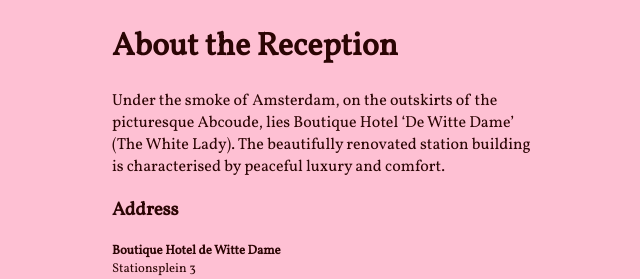
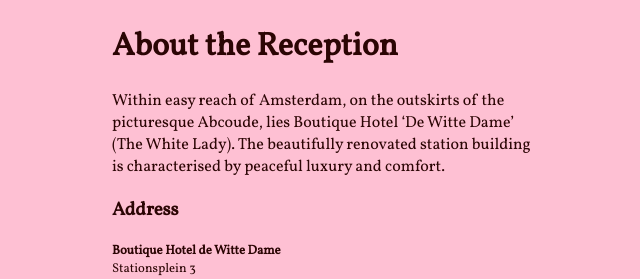
Before and after one commit to bobvanluijt/tosja-richard, a Jekyll site: the page built from index.md, in a window 1280 px wide, cut to the strip 1265-1544 px from the top of the page. Shown: the whole strip, without its empty margins (546-1186 px from the left). Built offline with Jekyll 4.4.1, drawn with Linux system fonts in a browser that asks for light colours; nearby versions of some CDN libraries; comment, search, counter and statistics services are not loaded.

Commit message:
Update index.md

```diff
--- a/index.md
+++ b/index.md
@@ -32,7 +32,7 @@
 
 # About the Reception
 
-Under the smoke of Amsterdam, on the outskirts of the picturesque Abcoude, lies Boutique Hotel 'De Witte Dame' (The White Lady). The beautifully renovated station building is characterised by peaceful luxury and comfort.
+Within easy reach of Amsterdam, on the outskirts of the picturesque Abcoude, lies Boutique Hotel 'De Witte Dame' (The White Lady). The beautifully renovated station building is characterised by peaceful luxury and comfort.
 
 
 ### Address
```
